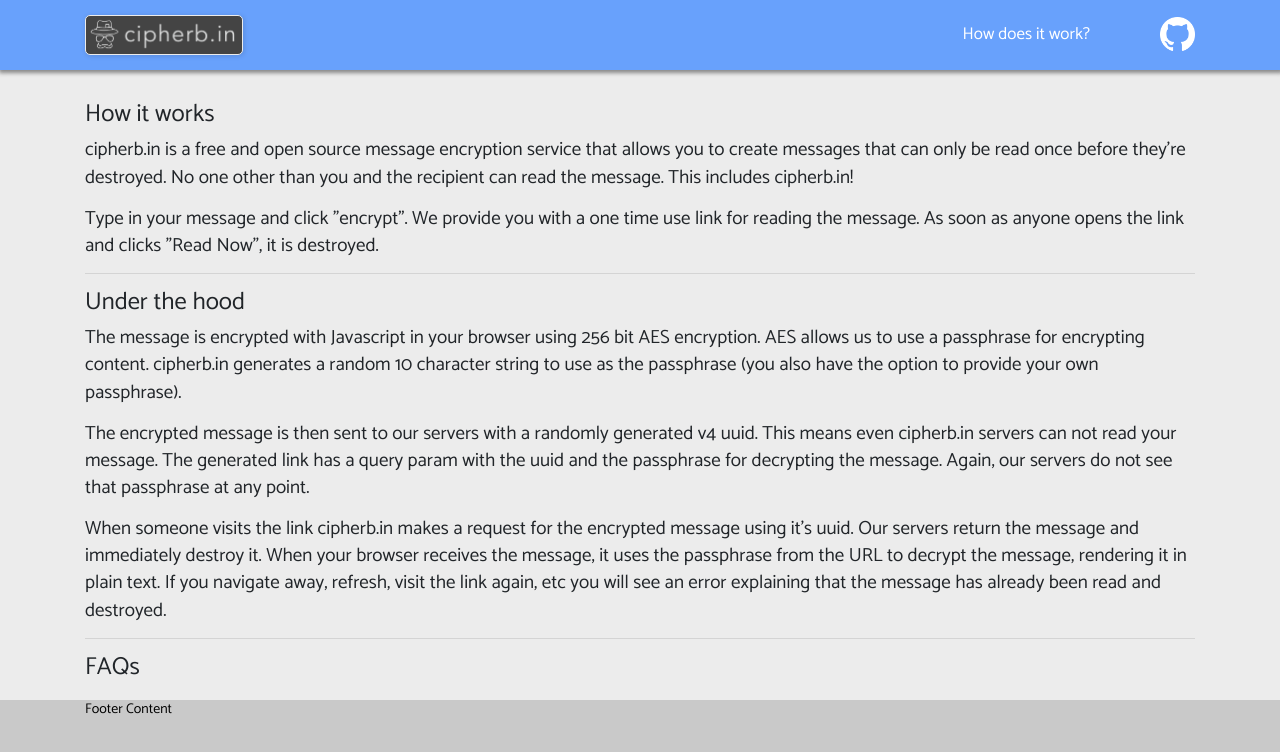
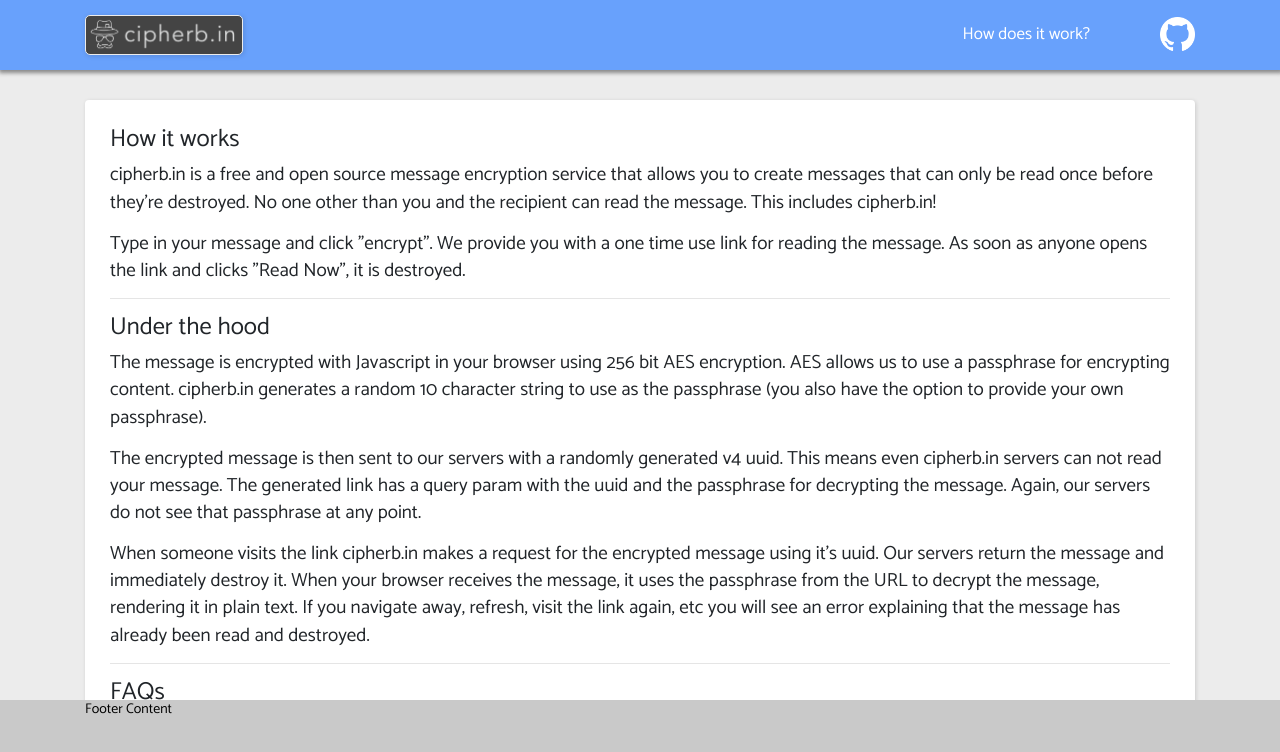
Before and after one commit to cipherbin/cipher-bin-client, a React (Create React App) app: page /how-it-works in a window 1280 px wide. Shown: the top 752 px of the page. Built offline with nearby package versions, Linux system fonts and the light colour scheme.

Commit message:
Update styles on how it works page

```diff
--- a/src/components/HowItWorks/HowItWorks.css
+++ b/src/components/HowItWorks/HowItWorks.css
@@ -2,4 +2,8 @@
   margin-top: 30px;
   font-size: 19px;
   margin-bottom: 150px;
+  background-color: white;
+  padding: 25px;
+  border-radius: 4px;
+  box-shadow: 1px 1px 4px 0px rgba(0,0,0,0.14);
 }
```
